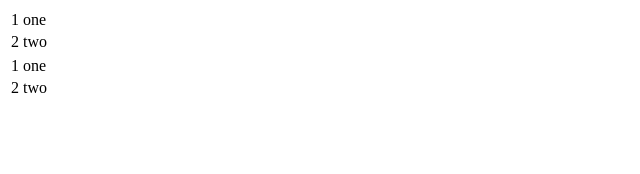
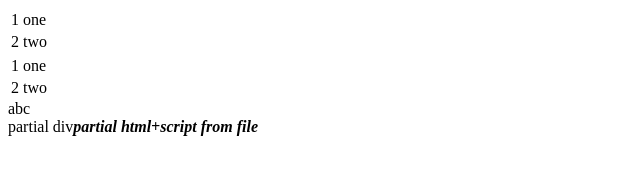
Before and after one commit to hville/inHTML, a website: page in-html.test.html in a window 1280 px wide. Shown: the whole page, without its empty margins (0-640 px from the left). Drawn offline with Linux system fonts and the light colour scheme.

Commit message:
load partials and handle scripts

```diff
--- a/browser.js
+++ b/browser.js
@@ -1,2 +1,2 @@
 export {frame} from './in-frame.js'
-export {$, $$, cast, html, list, tag} from './in-html.js'
+export {$, $$, cast, html, list, load, tag} from './in-html.js'
--- /dev/null
+++ b/in-html-partial.html
@@ -0,0 +1,7 @@
+<!DOCTYPE html>
+<div id=partial>partial div</div>
+<script type=module>
+	import {$, html} from './browser.js'
+	$`#partial`.append(html`<b><i>partial html+script from file</i></b>`)
+</script>
+</html>
--- a/in-html.js
+++ b/in-html.js
@@ -1,3 +1,13 @@
+
+/*
+TODO Escape
+  https://html.spec.whatwg.org/multipage/named-characters.html#named-character-references
+	&	=> &amp;
+  <	=> &lt;
+  > => &gt;
+  " =>  &quot;
+*/
+
 /**
  * tagged template litteral tag`text` => 'text'
  * @param {Array} strings
@@ -35,9 +45,18 @@
  * @returns {DocumentFragment}
  */
 export function html(txt) {
-	const T = document.createElement('template')
-	T.innerHTML = Array.isArray(txt) ? tag.apply(null, arguments) : txt
-	return T.content
+	return document.createRange().createContextualFragment(
+		Array.isArray(txt) ? tag.apply(null, arguments) : txt
+	)
+}
+
+/**
+ * load(`./text.html`)
+ * @param {string} txt
+ * @returns {Promise<DocumentFragment>}
+ */
+export function load(path) {
+	return fetch(path).then( res => res.text().then( txt => html( txt ) ) )
 }
 
 function getNode(selection) {
@@ -115,12 +134,3 @@
 	}
 	return kin
 }
-
-/*
-TODO Escape
-  https://html.spec.whatwg.org/multipage/named-characters.html#named-character-references
-	&	=> &amp;
-  <	=> &lt;
-  > => &gt;
-  " =>  &quot;
-*/
--- a/in-html.test.html
+++ b/in-html.test.html
@@ -31,7 +31,12 @@
 	</tr>
 </template>
 <script type=module>
-	import {tag, cast, list, $, $$} from './browser.js'
+	import {tag, cast, list, load, $, $$} from './browser.js'
+	load('./in-html-partial.html').then(fr => {
+		console.log(fr, typeof fr)
+		//document.body.appendChild(fr)
+		document.body.append('abc',fr)
+	})
 	const makeRow1 = cast('template', (ids,v,k) => {
 		console.log('ids1', ids)
 		ids.label.textContent = v.ms
```
